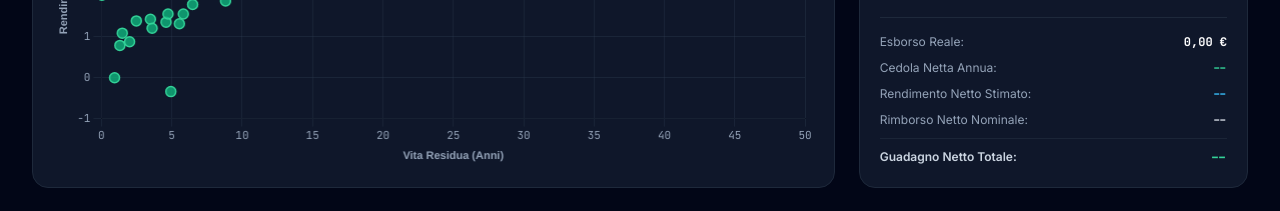
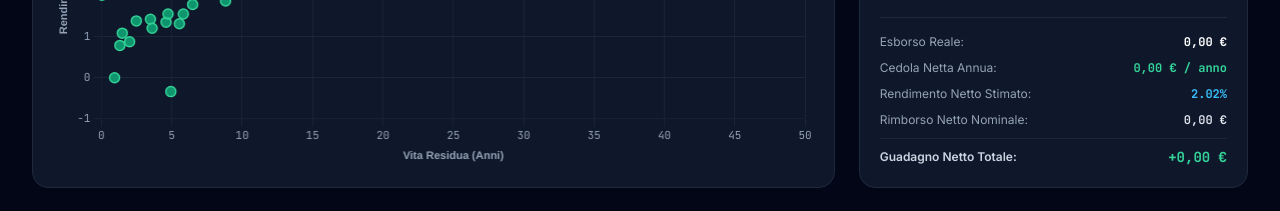
Before and after one commit to norsetto62/btp-mot, a plain HTML site: page index.html in a window 1280 px wide. Shown: the part 575-786 px from the top of the page. Drawn offline with nearby package versions, Linux system fonts and the light colour scheme.

Commit message:
Update UI elements for annual net and total gain

```diff
--- a/index.html
+++ b/index.html
@@ -1349,10 +1349,10 @@ print(f"Completato: {len(result)} BTP salvati in btp_mot_borsa_italiana.json")</
 
             // Aggiorna la UI del simulatore
             document.getElementById('simOutlay').textContent = formatEuro(outlay);
-            document.getElementById('simCoupon').textContent = `${formatEuro(nominal * (b.annualCouponNet / 100))} / anno`;
-            document.getElementById('simYield').textContent = `${b.netYield.toFixed(2)}%`;
+            document.getElementById('simAnnualNet').textContent = `${formatEuro(nominal * (b.annualCouponNet / 100))} / anno`;
+            document.getElementById('simNetYield').textContent = `${b.netYield.toFixed(2)}%`;
             document.getElementById('simRedemption').textContent = formatEuro(redemptionNet);
-            document.getElementById('simGain').textContent = `${totalNetGain >= 0 ? '+' : ''}${formatEuro(totalNetGain)}`;
+            document.getElementById('simTotalGain').textContent = `${totalNetGain >= 0 ? '+' : ''}${formatEuro(totalNetGain)}`;
         }
 
         // Import Modal Controls
```
